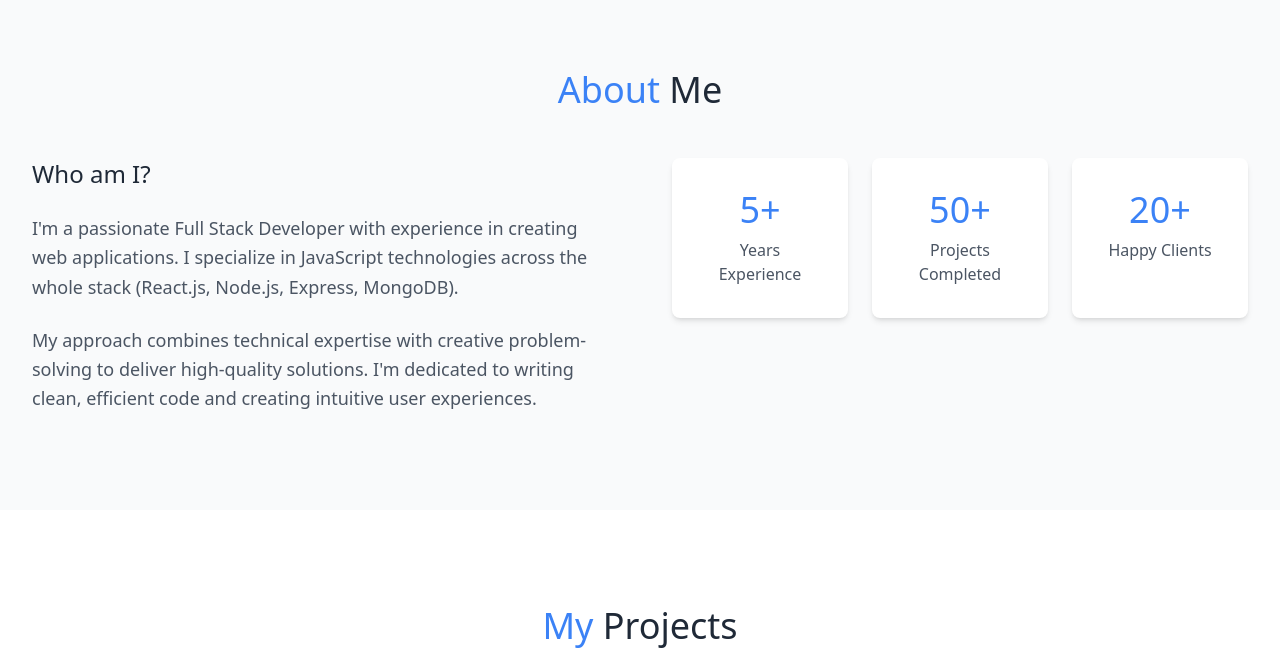
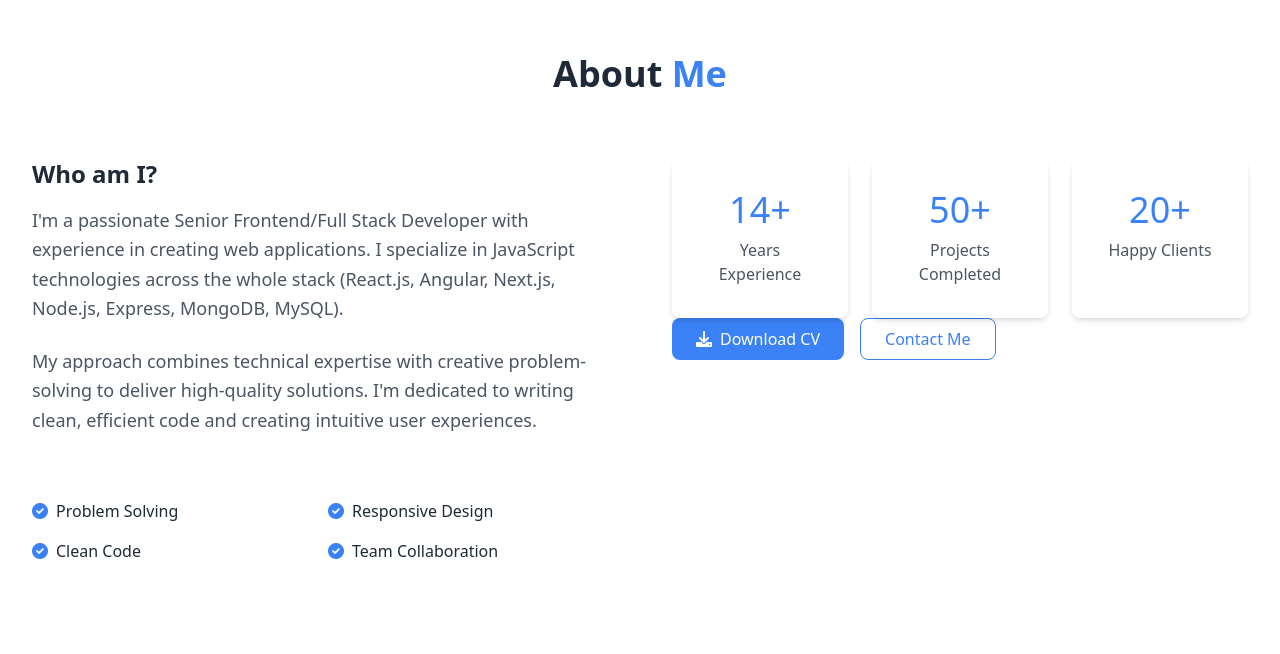
Before and after one commit to ajay3009/portfolio, a React (Vite) app: page / in a window 1280 px wide. Shown: the part 826-1480 px from the top of the page. Built offline with nearby package versions, Linux system fonts and the light colour scheme.

Commit message:
About section updated and github actions added

```diff
--- a/package.json
+++ b/package.json
@@ -3,7 +3,7 @@
   "private": true,
   "version": "0.0.1",
   "type": "module",
-  "homepage": "https://ajaykpandit.github.io/portfolio",
+  "homepage": "https://ajay3009.github.io/portfolio",
   "scripts": {
     "dev": "vite",
     "build": "vite build",
--- a/src/components/sections/About.jsx
+++ b/src/components/sections/About.jsx
@@ -2,10 +2,10 @@ import { motion } from 'framer-motion';
 
 const About = () => {
   return (
-    <section id="about" className="py-24 bg-gray-50">
+    <section id="about" className="py-20 bg-white animate-fadeIn">
       <div className="max-w-7xl mx-auto px-8">
-        <h2 className="text-4xl text-center mb-12">
-          <span className="text-primary">About</span> Me
+        <h2 className="text-3xl md:text-4xl font-bold text-center mb-16 animate-fadeIn">
+          About <span className='text-blue-500'>Me</span>
         </h2>
         <div className="grid grid-cols-1 md:grid-cols-2 gap-16">
           <motion.div
@@ -15,11 +15,11 @@ const About = () => {
             viewport={{ once: true }}
           >
             <div>
-              <h3 className="text-2xl text-gray-800 mb-6">Who am I?</h3>
+              <h3 className="text-2xl font-semibold mb-4">Who am I?</h3>
               <p className="text-lg text-gray-600 mb-6 leading-relaxed">
-                I'm a passionate Full Stack Developer with experience in creating web
+                I'm a passionate Senior Frontend/Full Stack Developer with experience in creating web
                 applications. I specialize in JavaScript technologies across the whole
-                stack (React.js, Node.js, Express, MongoDB).
+                stack (React.js, Angular, Next.js, Node.js, Express, MongoDB, MySQL).
               </p>
               <p className="text-lg text-gray-600 leading-relaxed">
                 My approach combines technical expertise with creative problem-solving
@@ -37,7 +37,7 @@ const About = () => {
           >
             <div className="grid grid-cols-1 sm:grid-cols-3 gap-6">
               <div className="bg-white p-8 rounded-lg shadow-md text-center transform hover:-translate-y-2 transition-transform">
-                <h4 className="text-4xl text-primary mb-2">5+</h4>
+                <h4 className="text-4xl text-primary mb-2">14+</h4>
                 <p className="text-gray-600">Years Experience</p>
               </div>
               <div className="bg-white p-8 rounded-lg shadow-md text-center transform hover:-translate-y-2 transition-transform">
@@ -49,7 +49,33 @@ const About = () => {
                 <p className="text-gray-600">Happy Clients</p>
               </div>
             </div>
+            <div class="flex space-x-4">
+                        <a href="#" class="bg-blue-500 hover:bg-blue-600 text-white px-6 py-2 rounded-lg transition flex items-center">
+                            <i class="fas fa-download mr-2"></i> Download CV
+                        </a>
+                        <a href="#contact" class="border border-blue-500 text-blue-500 hover:bg-blue-50 px-6 py-2 rounded-lg transition">
+                            Contact Me
+                        </a>
+                    </div>
           </motion.div>
+          <div class="grid grid-cols-2 gap-4 mb-8">
+                        <div class="flex items-center">
+                            <i class="fas fa-check-circle text-blue-500 mr-2"></i>
+                            <span>Problem Solving</span>
+                        </div>
+                        <div class="flex items-center">
+                            <i class="fas fa-check-circle text-blue-500 mr-2"></i>
+                            <span>Responsive Design</span>
+                        </div>
+                        <div class="flex items-center">
+                            <i class="fas fa-check-circle text-blue-500 mr-2"></i>
+                            <span>Clean Code</span>
+                        </div>
+                        <div class="flex items-center">
+                            <i class="fas fa-check-circle text-blue-500 mr-2"></i>
+                            <span>Team Collaboration</span>
+                        </div>
+                    </div>
         </div>
       </div>
     </section>
```
